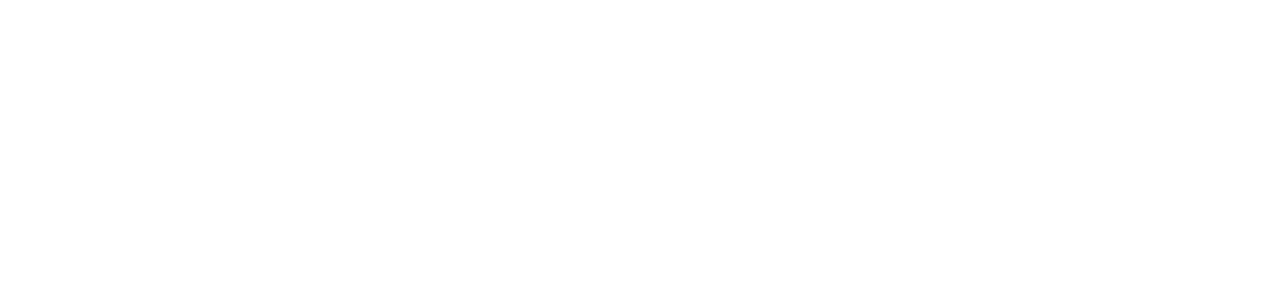
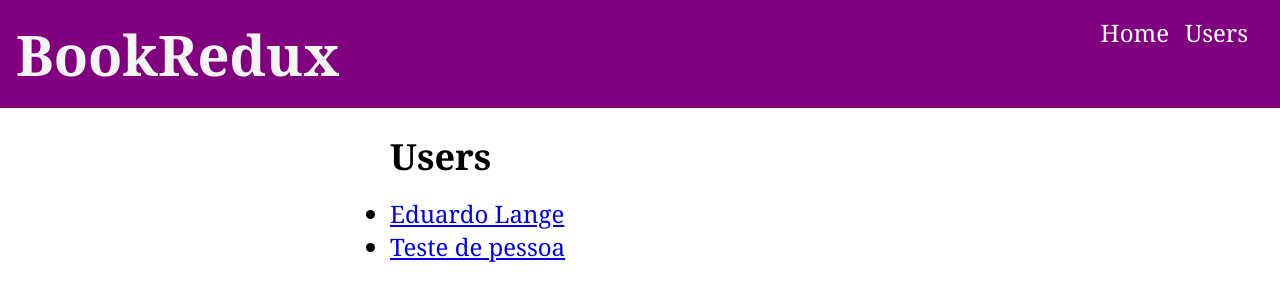
Before and after one commit to edulange/books-i-read, a React (Vite) app: page /user in a window 1280 px wide. Shown: the top 300 px of the page. Built offline with nearby package versions, Linux system fonts and the light colour scheme.

Commit message:
adicionando users.

```diff
--- a/src/App.jsx
+++ b/src/App.jsx
@@ -1,16 +1,26 @@
-import React from 'react';
-import Layout from './components/Layout';
-import BooksList from './features/books/BooksList';
-import { Routes, Route } from 'react-router-dom';
+import React from 'react'
+import Layout from './components/Layout'
+import BooksList from './features/books/BooksList'
+import { Routes, Route } from 'react-router-dom'
+import AddBookForm from './features/books/AddBookForm'
+import UsersList from './features/users/UsersList'
 
 function App() {
-  return (
-    <Routes>
-      <Route path="/" element={<Layout />}>
-        <Route index element={<BooksList />} />
-      </Route>
-    </Routes>
-  );
+	return (
+		<Routes>
+			<Route path='/' element={<Layout />}>
+				<Route index element={<BooksList />} />
+
+				<Route path='post'>
+					<Route index element={<AddBookForm />} />
+				</Route>
+
+				<Route path='user'>
+					<Route index element={<UsersList />} />
+				</Route>
+			</Route>
+		</Routes>
+	)
 }
 
-export default App;
+export default App
--- a/src/components/Header.jsx
+++ b/src/components/Header.jsx
@@ -8,6 +8,7 @@
             <nav>
                 <ul>
                     <li><Link to="/">Home</Link></li>
+                    <li><Link to='user'>Users</Link></li>
                 </ul>
             </nav>
         </header>
--- /dev/null
+++ b/src/features/books/AddBookForm.jsx
@@ -0,0 +1,8 @@
+
+const AddBookForm = () => {
+  return (
+    <div>AddBookForm</div>
+  )
+}
+
+export default AddBookForm
--- /dev/null
+++ b/src/features/users/UsersList.jsx
@@ -0,0 +1,23 @@
+import { useSelector } from 'react-redux'
+import { selectAllUsers } from './usersSlice'
+import { Link } from 'react-router-dom'
+
+const UsersList = () => {
+	const users = useSelector(selectAllUsers)
+  console.log('users :>> ', users);
+
+	const renderedUsers = users.map((user) => (
+		<li key={user.id}>
+			<Link to={`/user/${user.id}`}> {user.name}</Link>
+      {/* preciso ajustar ainda esse Link XD  */}
+		</li>
+	))
+	return (
+		<section>
+			<h2>Users</h2>
+			<ul>{renderedUsers}</ul>
+		</section>
+	)
+}
+
+export default UsersList
```
